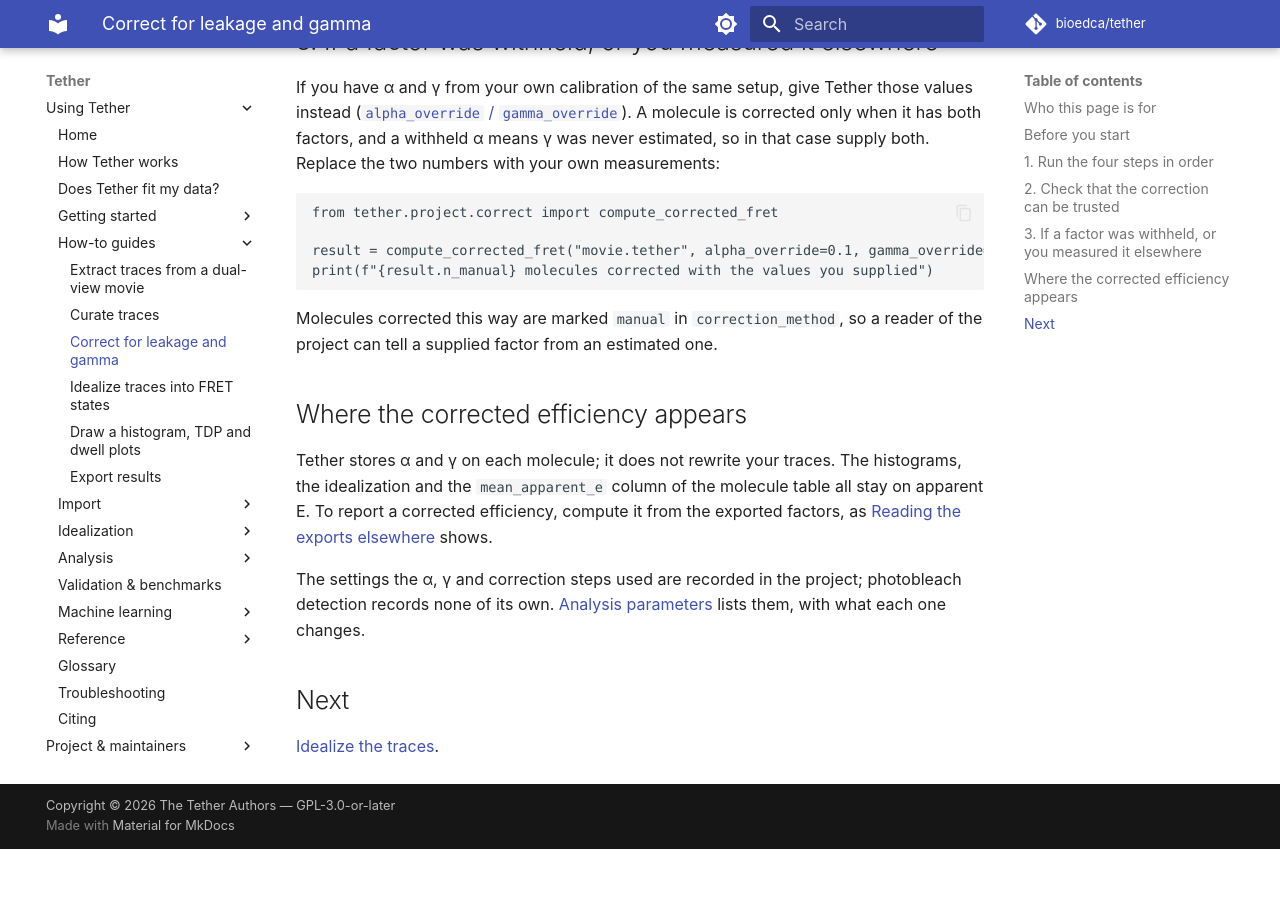
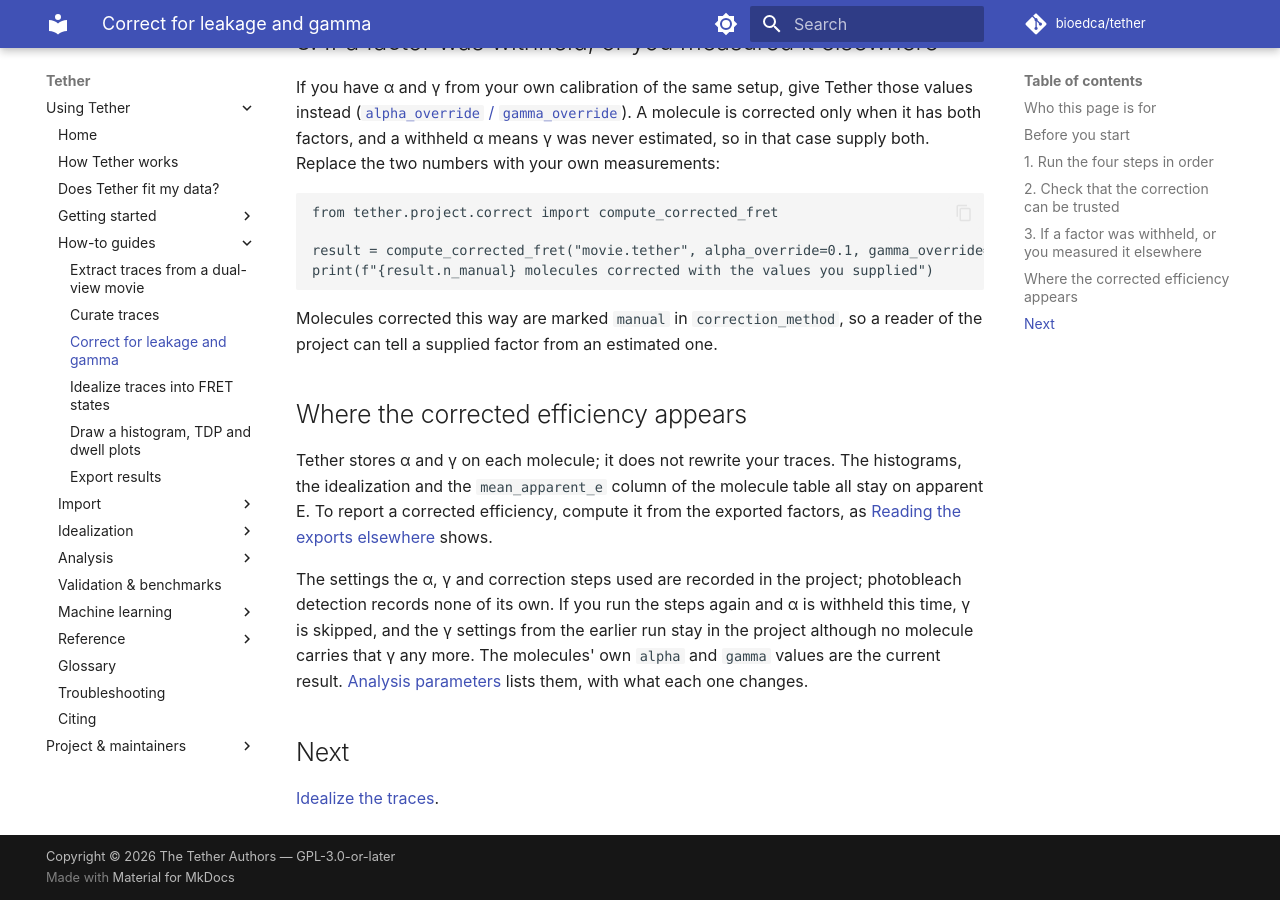
Before and after one commit to bioedca/tether, an MkDocs documentation site: the page built from docs/how-to/apply-corrections.md, in a window 1280 px wide and 900 px high, scrolled down 2104 px. Built offline with MkDocs 1.6.1 and Material for MkDocs 9.7.7, drawn with Linux system fonts in a browser that asks for light colours; comment, search, counter and statistics services are not loaded; the version menu is left out; before the commit the page ends 2953 px from its top, so only the background shows below that.

Commit message:
docs(how-to): answer the third Codex review (#177)
Carry molecule_keys in each analysis settings dict so a cohort run
records which molecules it used; say rates print only for fits that
succeed; say the dwell axis reads frames at dt = 1; and note that a
withheld alpha on a rerun leaves the earlier gamma settings in place
(the code side is #549).

```diff
--- a/docs/how-to/apply-corrections.md
+++ b/docs/how-to/apply-corrections.md
@@ -106,7 +106,10 @@
 [Reading the exports elsewhere](../reference/exports.md#reading-the-exports-elsewhere) shows.
 
 The settings the α, γ and correction steps used are recorded in the project; photobleach
-detection records none of its own. [Analysis
+detection records none of its own. If you run the steps again and α is withheld this time,
+γ is skipped, and the γ settings from the earlier run stay in the project although no
+molecule carries that γ any more. The molecules' own `alpha` and `gamma` values are the
+current result. [Analysis
 parameters](../reference/parameters.md#correction-factors) lists them, with what each one
 changes.
 
```
Also changed, not shown: docs/how-to/analyze.md (+15 -8 lines).
